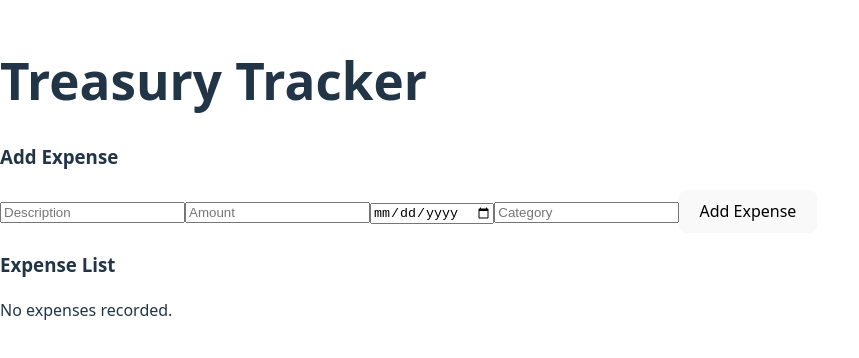
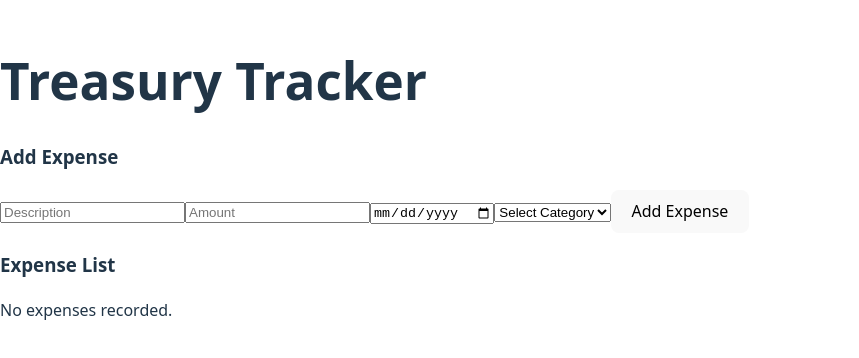
Before and after one commit to MarcosRamaR/treasurytracker, a React (Vite) app in the folder frontend/: page /expenses in a window 1280 px wide. Shown: the part 222-580 px from the top of the page, without its empty margins (0-859 px from the left). Built offline with nearby package versions, Linux system fonts and the light colour scheme.

Commit message:
refactor form to use object for expense, and change input category for select

```diff
--- a/frontend/src/components/ExpenseForm.jsx
+++ b/frontend/src/components/ExpenseForm.jsx
@@ -4,30 +4,36 @@ import { useState } from "react"
 
 export function ExpenseForm({onSubmit}) {
 
-    const [description, setDescription] = useState('')
-    const [amount, setAmount] = useState('')
-    const [date, setDate] = useState('')
-    const [category, setCategory] = useState('')
+    const [formData, setFormData] = useState({
+        description: '',
+        amount: '',
+        date: '',
+        category: ''
+    })
 
     const handleSubmit = (e) => {
         e.preventDefault()
-        if(!description || !amount || !date || !category) return
-        onSubmit({description, amount: parseFloat(amount), date, category}) //Call parent function
-        //Clear form
-        setDescription('')
-        setAmount('')
-        setDate('')
-        setCategory('')
+        if(!formData) return
+        onSubmit({...formData,
+            amount: parseFloat(formData.amount)}) //Call parent function
+        setFormData({description: '', amount: '', date: '', category: ''}) //Reset form
     }
+    const categories = ['Food', 'Transport', 'Entertainment ', 'Others']
 
   return (
     <div>
         <h3>Add Expense</h3>
         <form onSubmit={handleSubmit}>
-            <input type="text" placeholder="Description" value={description} onChange={(e) => setDescription(e.target.value)} />
-            <input type="number" placeholder="Amount" value={amount} onChange={(e) => setAmount(e.target.value)} />
-            <input type="date" placeholder="Date" value={date} onChange={(e) => setDate(e.target.value)} />
-            <input type="text" placeholder="Category" value={category} onChange={(e) => setCategory(e.target.value)} />
+            <input type="text" placeholder="Description" value={formData.description} onChange={(e) => setFormData({...formData, description: e.target.value})} />
+            <input type="number" placeholder="Amount" value={formData.amount} onChange={(e) => setFormData({...formData, amount: e.target.value})} />
+            <input type="date" placeholder="Date" value={formData.date} onChange={(e) => setFormData({...formData, date: e.target.value})} />
+            <select>
+                value={formData.category} onChange={(e) => setFormData({...formData, category: e.target.value})}
+                <option value="">Select Category</option>
+                {categories.map(cat => (
+                    <option key={cat} value={cat}>{cat}</option>
+                ))}
+            </select>
             <button type="submit">Add Expense</button>
         </form>
     </div>
```
